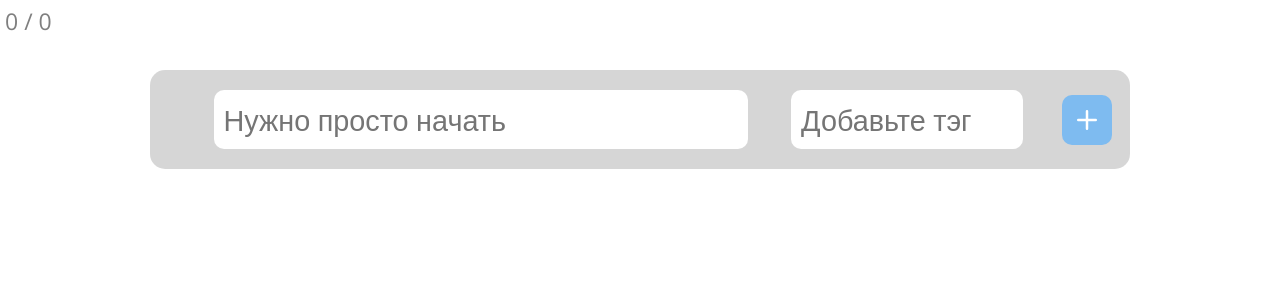
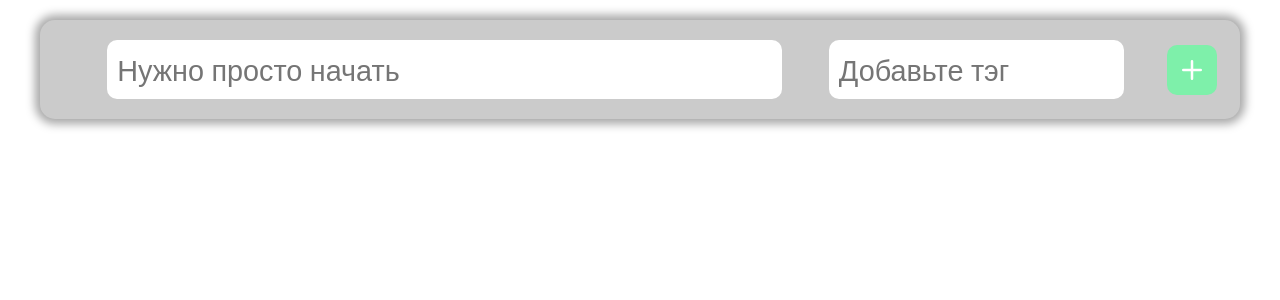
Before and after one commit to AeddAenye/VSCode, a Vue app in the folder Tododa/: page / in a window 1280 px wide. Shown: the top 300 px of the page. Built offline with nearby package versions, Linux system fonts and the light colour scheme.

Commit message:
Изменения UI
Плашка создания таска прикреплена вверху экрана
Изменены стили компонентнов для более понятного UX

```diff
--- a/Tododa/src/App.vue
+++ b/Tododa/src/App.vue
@@ -1,19 +1,16 @@
 <template>
-  <div>
-    <div class="counter">
-      <span>{{ doned }} / {{ tasks.length }}</span>
-    </div>
   <div>
     <CreateTask @addtask="AddTask" />
   </div>
   <div class="wrapper">
-      <Tag v-for="(tag, i) in tags" :key="i" :style="{ backgroundColor: rgba(tag.r, tag.g, tag.b, i === selectedTagIndex ? 0.7 : 0.3), cursor: 'pointer' }" :tag="tag.tag" @click="filterTasksByTag(i)"/>
+    <Tag v-for="(tag, i) in tags" :key="i"
+      :style="{ backgroundColor: rgba(tag.r, tag.g, tag.b, i === selectedTagIndex ? 0.7 : 0.3), cursor: 'pointer' }"
+      :tag="tag.tag" @click="filterTasksByTag(i)" />
   </div>
 
   <div class="tasks">
     <div v-for="(task, i) in filteredTasks" :key="i" class="task-container" :style="{ backgroundColor: rgba(task.tag) }">
       <Task :text="task.text" :tag="task.tag" :done="task.done" @deltask="DelTask(i)" @donetask="DoneTask(i)" />
-      </div>
     </div>
   </div>
 </template>
@@ -121,19 +118,12 @@ onUnmounted(() => {
   width: fit-content;
   display: flex;
   flex-wrap: wrap;
-  margin: 50px;
+  margin: 100px 50px 50px 50px;
 }
 
 .done {
   text-decoration: line-through;
   opacity: 0.5;
-}
-
-.counter {
-  position: fixed;
-  top: 5px;
-  left: 5px;
-  color: rgba(0, 0, 0, 0.5);
 }
 
 .tasks {
--- a/Tododa/src/components/CreateTask.vue
+++ b/Tododa/src/components/CreateTask.vue
@@ -49,10 +49,18 @@ export default {
   display: flex;
   align-items: center;
   justify-content: space-between;
-  margin: 20px 0px;
   padding: 20px;
-  background-color: var(--block-bg);
+  background-color: rgb(203, 203, 203);
   border-radius: 15px;
+
+  position: fixed;
+  top: 20px;
+  left: 40px;
+
+  width: calc(100svw - 120px);
+  z-index: 5;
+
+  box-shadow: 0px 0px 10px 5px rgba(0, 0, 0, 0.35);
 }
 
 .text {
@@ -88,18 +96,19 @@ export default {
   margin: 0px 20px;
 }
 
-.fields div{
+.fields div {
   margin: 0px 20px;
   display: flex;
   justify-content: center;
 }
 
 .inputarea button {
-  background-color: rgb(126, 187, 240);
+  background-color: rgb(126, 240, 170);
+  transition: background-color 0.2s ease;
 }
 
 .inputarea button:hover {
-  background-color: rgb(88, 170, 242);
+  background-color: rgb(80, 189, 122);
 }
 
 .inputarea button:active {
--- a/Tododa/src/components/Task.vue
+++ b/Tododa/src/components/Task.vue
@@ -62,11 +62,10 @@ export default {
   align-items: center;
   justify-content: space-between;
 
-  background-color: var(--block-bg);
+  border: 2px solid rgb(203, 203, 203);
   border-radius: 15px;
-  padding: 30px;
+  padding: 40px 20px 20px 20px;
   height: calc(100% - 40px);
-
   position: relative;
 }
 
@@ -96,7 +95,6 @@ div {
   display: flex;
   text-wrap: nowrap;
   width: 100%;
-  margin-bottom: 20px;
   color: rgba(0, 0, 0, 0.5);
 }
 
@@ -106,19 +104,32 @@ div {
   justify-content: center;
 }
 
+button>img {
+  width: 30px;
+  height: 30px;
+}
+
 button {
-  width: 100px;
+  width: 30px;
+  height: 30px;
 }
 
 button.delete {
   background-color: rgb(255, 143, 143);
+  border-radius: 10px;
+  padding: 0;
+  position: absolute;
+  top: 10px;
+  right: 10px;
+
+  transition: background-color 0.2s ease;
 }
 
-.task button.delete:hover {
+button.delete:hover {
   background-color: rgb(240, 55, 55);
 }
 
-.task button.delete:active {
+button.delete:active {
   scale: 0.95;
 }
 </style>
```
Lines whose indentation alone changed are shown as unchanged.
